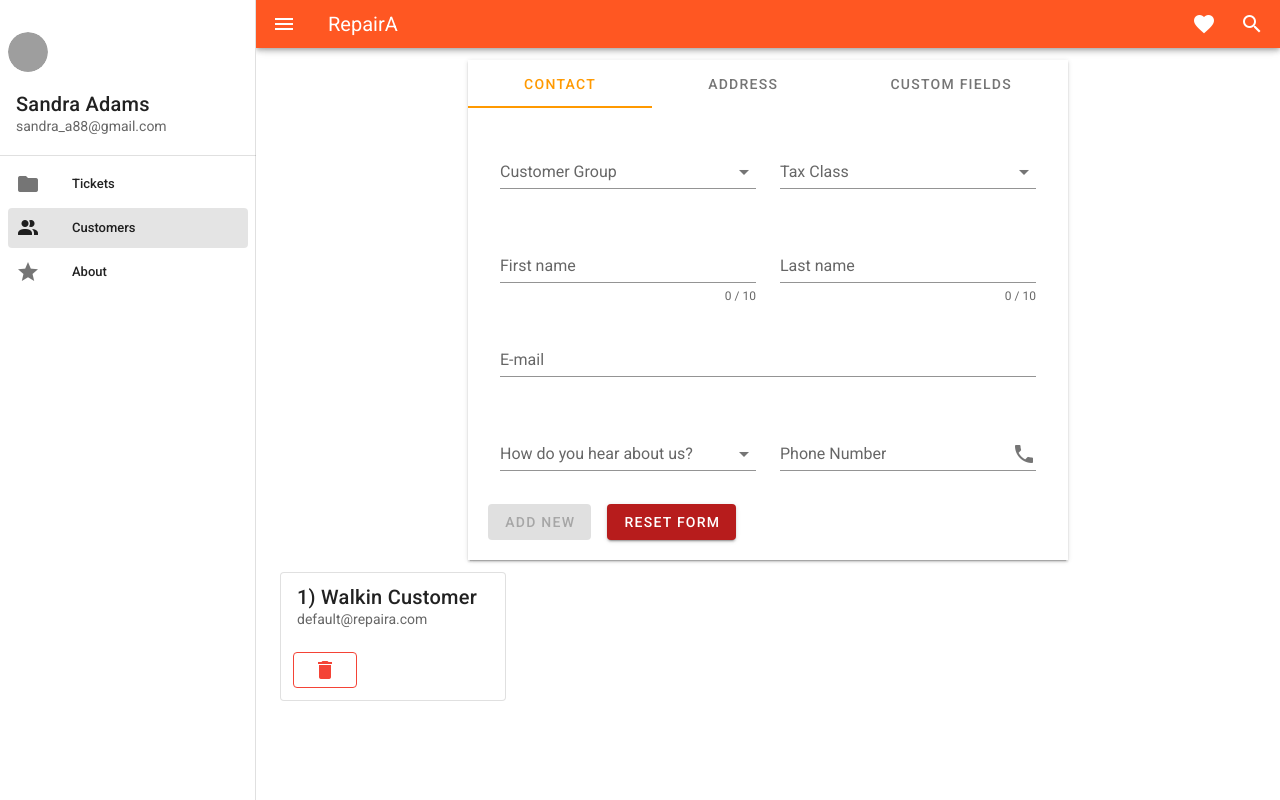
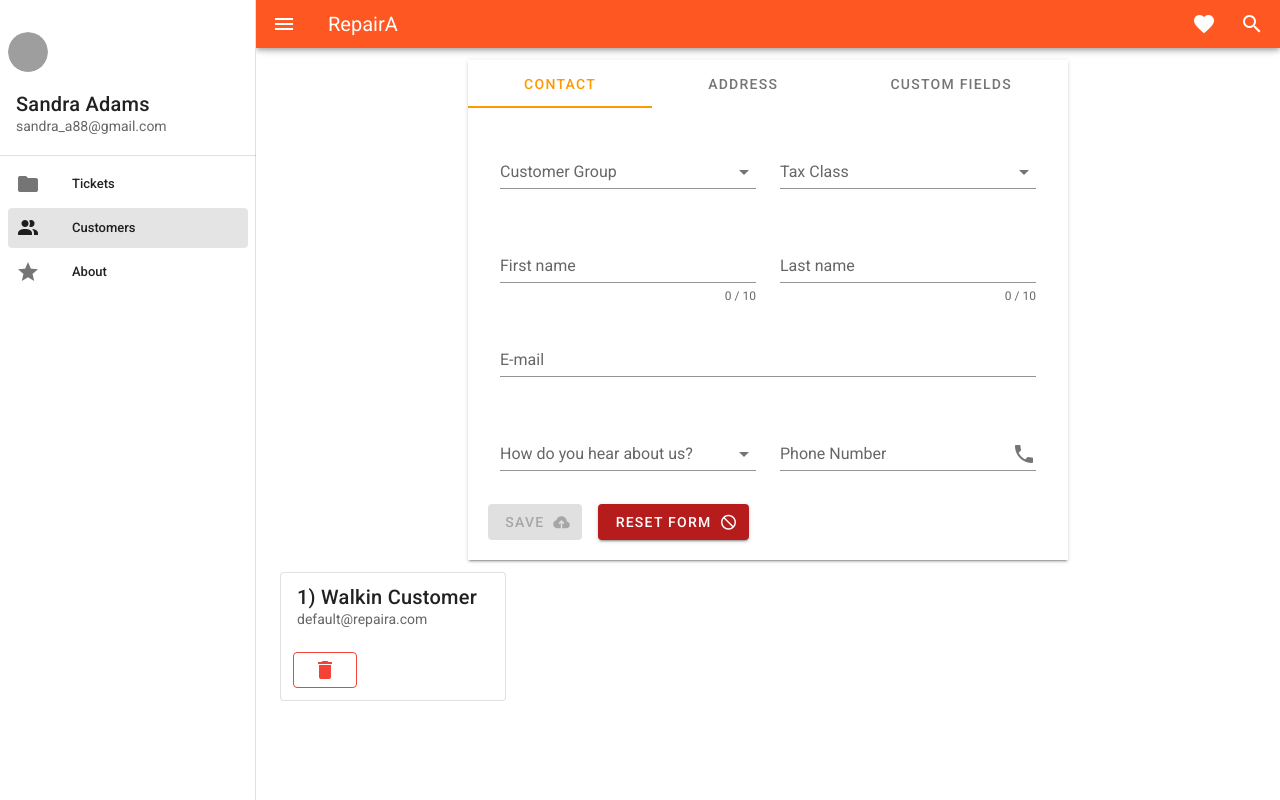
Before and after one commit to abdul-rehman-2050/Repaira-Vue, a Vue app: page /customer in a window 1280 px wide. Built offline with nearby package versions, Linux system fonts and the light colour scheme; grey boxes are pictures that could not be loaded.

Commit message:
icons added to buttons

```diff
--- a/src/components/Customers/CustomerTabContact.vue
+++ b/src/components/Customers/CustomerTabContact.vue
@@ -75,10 +75,14 @@
             class="mr-4"
             @click="validate"
           >
-            Add New
+            Save
+            <v-icon right>mdi-cloud-upload</v-icon>
           </v-btn>
 
-          <v-btn color="error" class="mr-4" @click="reset"> Reset Form </v-btn>
+          <v-btn color="error" class="mr-4" @click="reset">
+            Reset Form
+            <v-icon dark right>mdi-cancel</v-icon>
+          </v-btn>
         </v-row>
       </v-form>
     </v-container>
@@ -94,7 +98,7 @@
     hearaboutus: "",
     selectedGroup: "",
     selectedTaxOption: "",
-    phoneNumber:"",
+    phoneNumber: "",
     groupOptions: ["Individual", "Group"],
     taxOptions: ["Sales Tax", "Tax Exempt"],
     hearingOptions: [
```
